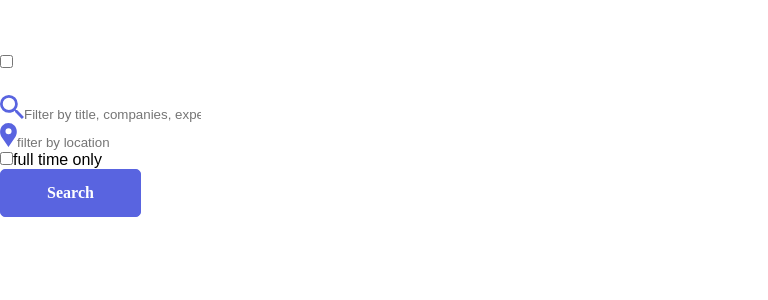
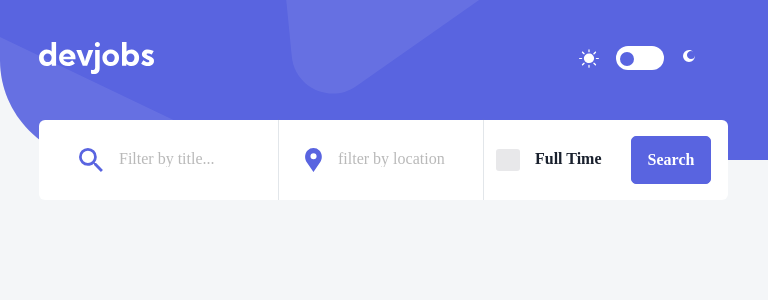
Before and after one commit to OsmanNasirdeen/Devjobs, a React app: page / in a window 768 px wide. Shown: the top 300 px of the page. Built offline with nearby package versions, Linux system fonts and the light colour scheme; the HTML template or start-up script is replaced by a standard one.

Commit message:
header section for tablet devices added

```diff
--- a/src/Header/Navbar.css
+++ b/src/Header/Navbar.css
@@ -1,9 +1,13 @@
 /* desktop styles */
-@media screen and (min-width: 1025px) {
-  img {
-    max-width: 100%;
-    height: auto;
+@media screen and (min-width: 1024px) {
+  body {
+    width: 1440px;
+    height: 1620px;
+    left: -721px;
+    top: -670px;
+    background: var(--light-grey);
   }
+
   .Navbar-header {
     position: absolute;
     width: 1440px;
@@ -20,50 +24,17 @@
     top: 44px;
   }
   .theme-toggle-container {
-    list-style: none;
-    position: absolute;
-    width: 112px;
-    height: 24px;
     left: 1163px;
     top: 44px;
-    display: flex;
-    flex-direction: row;
-  }
-  .theme-toggle-checkbox {
-    -webkit-appearance: none;
-    position: relative;
-    width: 48px;
-    height: 24px;
-    border-radius: 12px;
-    background: var(--white);
-    cursor: pointer;
   }
 
-  .theme-toggle-checkbox::before {
-    position: absolute;
-    content: "";
-    background: var(--violet);
-    width: 14px;
-    height: 14px;
-    border-radius: 50%;
-    top: 25%;
-    left: 4px;
-    transition: left 0.8s;
-  }
-  .theme-toggle-checkbox:hover::before {
-    background: var(--light-violet);
-  }
-  /* checked state of theme-toggle to change to */
-  .theme-toggle-checkbox:checked::before {
-    left: 60%;
-  }
   /* moon - sun icons styles */
   .icon-moon {
     position: absolute;
     width: 12px;
     height: 12px;
-    left: 65px;
-    top: 3px;
+    left: 67px;
+    top: 2px;
   }
   .icon-sun {
     position: absolute;
@@ -79,18 +50,9 @@
     height: 80px;
     left: 165px;
     top: 120px;
-    background: var(--white);
   }
-  .filter-form {
-    /* position relative to position child elements absolute to it */
-    position: relative;
-    height: 100%;
-    width: 100%;
-    display: flex;
-    align-items: center;
-  }
+
   .filter-search-container {
-    display: flex;
     column-gap: 16px;
     position: absolute;
     width: 312px;
@@ -100,21 +62,11 @@
   .filter-search-container > input {
     height: 20px;
     width: 268px;
-    font-family: var(--font-family);
-    font-weight: var(--fw-regular);
-    font-size: 16px;
-    opacity: 0.5;
-    color: var(--very-dark-blue);
   }
 
   .filter-location-container > input {
     height: 20px;
     width: 134px;
-    font-family: var(--font-family);
-    font-weight: var(--fw-regular);
-    font-size: var(--fs-16);
-    opacity: 0.5;
-    color: var(--very-dark-blue);
   }
   /* style inputs when there is text */
   .filter-location-container > input:valid {
@@ -134,24 +86,12 @@
     left: 405px;
   }
   .filter-search-container::after {
-    content: "";
-    position: absolute;
-    width: 1px;
-    height: 81px;
     left: 330px;
     top: -29px;
-    background: var(--dark-grey);
-    opacity: 0.2;
   }
   .filter-location-container::after {
-    content: "";
-    position: absolute;
-    width: 1px;
-    height: 81px;
     left: 300px;
     top: -29px;
-    background: var(--dark-grey);
-    opacity: 0.2;
   }
   .filter-fullTime-container {
     position: absolute;
@@ -163,43 +103,20 @@
     left: 730px;
   }
   .filter-fullTime-container > label {
-    text-transform: capitalize;
-    font-family: var(--font-family);
-    font-weight: var(--fw-bold);
-    font-size: var(--fs-16);
-    color: var(--very-dark-blue);
     height: 16px;
     width: 128px;
     left: 40px;
   }
 
   .full-time-checkbox {
-    -webkit-appearance: none;
-    height: 22px;
-    width: 24px;
     margin-right: 16px;
-    border-radius: 3px;
-    background: var(--very-dark-blue);
-    cursor: pointer;
-    opacity: 0.1;
-  }
-
-  .full-time-checkbox:checked {
-    background: var(--violet);
-    opacity: 1;
-    background-image: url("../../assets/desktop/icon-check.svg");
-    background-repeat: no-repeat;
-    background-position: center;
-    color: white;
   }
 
   .filter-button {
     position: absolute;
     /* width: fit-content; */
     /* height: auto; */
+    background: red;
     left: 950px;
   }
-  .filter-button > button {
-    text-transform: capitalize;
-  }
 }
--- a/src/Header/Navbar.jsx
+++ b/src/Header/Navbar.jsx
@@ -5,7 +5,12 @@ import logo from "../../assets/desktop/logo.svg";
 import locationIcon from "../../assets/desktop/icon-location.svg";
 import searchIcon from "../../assets/desktop/icon-search.svg";
 import "./Navbar.css";
+import "./tablet-header.css";
+import { useRef } from "react";
 const Navbar = () => {
+  const titlePlaceholderDesktop = "Filter by title, companies, expertise...";
+  const titlePlaceholderTablet = "Filter by title...";
+  const deviceSize = useRef(window.innerWidth);
   return (
     <>
       <div className="Navbar-header">
@@ -13,14 +18,14 @@ const Navbar = () => {
           <img src={logo} alt="" />
         </div>
         <ul className="theme-toggle-container">
-          <li className="icon-moon">
-            <img src={moonIcon} alt="icon-moon.svg" />
+          <li className="icon-sun">
+            <img src={sunIcon} alt="icon-sun.svg" />
           </li>
           <li>
             <input type="checkbox" className="theme-toggle-checkbox" />
           </li>
-          <li className="icon-sun">
-            <img src={sunIcon} alt="icon-sun.svg" />
+          <li className="icon-moon">
+            <img src={moonIcon} alt="icon-moon.svg" />
           </li>
         </ul>
       </div>
@@ -33,7 +38,11 @@ const Navbar = () => {
             <input
               type="text"
               id="title"
-              placeholder="Filter by title, companies, expertise..."
+              placeholder={
+                deviceSize.current > 996
+                  ? titlePlaceholderDesktop
+                  : titlePlaceholderTablet
+              }
               required
             />
           </div>
@@ -55,7 +64,9 @@ const Navbar = () => {
               id="full-time"
               className="full-time-checkbox"
             />
-            <label for="full-time">full time only</label>
+            <label for="full-time">
+              {deviceSize.current > 996 ? "full time only" : "full time"}
+            </label>
           </div>
           <div className="filter-button">
             <button type="submit" className="button-violet">
--- /dev/null
+++ b/src/Header/tablet-header.css
@@ -0,0 +1,134 @@
+/*
+  ##Device = Tablets, Ipads (portrait)
+  ##Screen = B/w 768px to 1024px
+*/
+
+@media screen and (min-width: 768px) and (max-width: 1021px) {
+  body {
+    position: relative;
+    height: 2128px;
+    min-width: 768px;
+    left: 0px;
+    top: 0px;
+    background: var(--light-grey);
+  }
+  .Navbar-header {
+    position: absolute;
+    min-width: 768px;
+    height: 160px;
+    left: 0px;
+    top: 0px;
+    background-image: url("../../assets/tablet/bg-pattern-header.svg");
+  }
+  .navbar-logo {
+    position: absolute;
+    height: 32px;
+    width: 115px;
+    left: 39px;
+    top: 42px;
+  }
+  .theme-toggle-container {
+    left: 616px;
+    top: 46px;
+  }
+  .icon-sun {
+    position: absolute;
+    width: 20px;
+    height: 18.6px;
+    left: -37px;
+    top: 3px;
+  }
+  .icon-moon {
+    position: absolute;
+    width: 12px;
+    height: 12px;
+    left: 67px;
+    top: 2px;
+  }
+  .filter-bar {
+    position: absolute;
+    width: 689px;
+    height: 80px;
+    left: 39px;
+    top: 120px;
+  }
+  .filter-search-container {
+    column-gap: 16px;
+    position: absolute;
+    width: 147px;
+    /* background: green; */
+    height: 24px;
+    left: 40px;
+  }
+  .filter-search-container::after {
+    left: 199px;
+    top: -29px;
+  }
+  .filter-location-container::after {
+    left: 178px;
+    top: -29px;
+  }
+  .filter-search-container > input {
+    position: absolute;
+    left: 40px;
+    height: 16px;
+    width: 105px;
+    top: 3px;
+  }
+  .filter-location-container > input {
+    position: absolute;
+    width: 135px;
+    height: 16px;
+    top: 3px;
+    left: 33px;
+  }
+  .filter-location-container > input:valid {
+    border-right: 1px solid var(--violet);
+    width: 80px;
+  }
+  .filter-search-container > input:valid {
+    border-right: 1px solid var(--violet);
+    width: 147px;
+  }
+  .filter-location-container {
+    position: absolute;
+    column-gap: 16px;
+    width: 169px;
+    /* background: yellow; */
+    height: 24px;
+    left: 266px;
+  }
+  .filter-fullTime-container {
+    position: absolute;
+    display: flex;
+    justify-content: center;
+    align-items: center;
+    width: 108px;
+    /* background: orange; */
+    height: 24px;
+    left: 476px;
+    /* left: 496px; */
+  }
+  .full-time-checkbox {
+    margin-right: 16px;
+    position: absolute;
+    height: 24px;
+    right: 80.78%;
+  }
+  .filter-fullTime-container > label {
+    position: absolute;
+    height: 20px;
+    width: 113px;
+    left: 20px;
+  }
+  .filter-button {
+    position: absolute;
+    width: 80px;
+    height: 48px;
+    left: 592px;
+  }
+  .filter-button > button {
+    width: 80px;
+    height: 48px;
+  }
+}
--- a/src/index.css
+++ b/src/index.css
@@ -21,6 +21,111 @@
 }
 body {
   font-family: "Kumbh Sans", sans-serif;
+}
+.theme-toggle-container {
+  list-style: none;
+  position: absolute;
+  width: 112px;
+  height: 24px;
+  display: flex;
+  flex-direction: row;
+}
+/* custom toggle box ---> changes night/day */
+.theme-toggle-checkbox {
+  -webkit-appearance: none;
+  position: relative;
+  width: 48px;
+  height: 24px;
+  border-radius: 12px;
+  background: var(--white);
+  cursor: pointer;
+}
+/* custom sliding ball inside toggle box to toggle the theme */
+.theme-toggle-checkbox::before {
+  position: absolute;
+  content: "";
+  background: var(--violet);
+  width: 14px;
+  height: 14px;
+  border-radius: 50%;
+  top: 25%;
+  left: 4px;
+  transition: left 0.8s;
+}
+.theme-toggle-checkbox:hover::before {
+  background: var(--light-violet);
+}
+/* checked state of theme-toggle to change theme */
+.theme-toggle-checkbox:checked::before {
+  left: 60%;
+}
+/* general filter bar styles */
+.filter-bar {
+  background: var(--white);
+  border-radius: 6px;
+}
+
+.filter-form {
+  /* positioned relative to position child elements absolute to it */
+  position: relative;
+  height: 100%;
+  width: 100%;
+  display: flex;
+  align-items: center;
+}
+.filter-search-container,
+.filter-location-container {
+  display: flex;
+}
+.filter-search-container::after,
+.filter-location-container::after {
+  content: "";
+  position: absolute;
+  width: 1px;
+  height: 81px;
+  background: var(--dark-grey);
+  opacity: 0.2;
+}
+.filter-search-container > input,
+.filter-location-container > input {
+  font-family: var(--font-family);
+  font-weight: var(--fw-regular);
+  font-size: 16px;
+  opacity: 0.5;
+  color: var(--very-dark-blue);
+}
+.filter-button > button {
+  text-transform: capitalize;
+}
+/* custom checkbox for full time filter */
+.full-time-checkbox {
+  -webkit-appearance: none;
+  height: 22px;
+  width: 24px;
+  border-radius: 3px;
+  background: var(--very-dark-blue);
+  cursor: pointer;
+  opacity: 0.1;
+}
+.filter-fullTime-container > label {
+  text-transform: capitalize;
+  font-family: var(--font-family);
+  font-weight: var(--fw-bold);
+  font-size: var(--fs-16);
+  color: var(--very-dark-blue);
+}
+/* full time box when checked */
+.full-time-checkbox:checked {
+  background: var(--violet);
+  opacity: 1;
+  background-image: url("../assets/desktop/icon-check.svg");
+  background-repeat: no-repeat;
+  background-position: center;
+  color: white;
+}
+img {
+  max-width: 100%;
+  height: auto;
 }
 .button-violet {
   font-family: var(--font-family);
@@ -96,12 +201,3 @@ input[type="text"]:focus {
 input[type="text"]:valid {
   opacity: 1;
 }
-@media screen and (min-width: 1025px) {
-  body {
-    height: 1620px;
-    width: 1440px;
-    left: -721px;
-    top: -670px;
-    background: var(--light-grey);
-  }
-}
```
